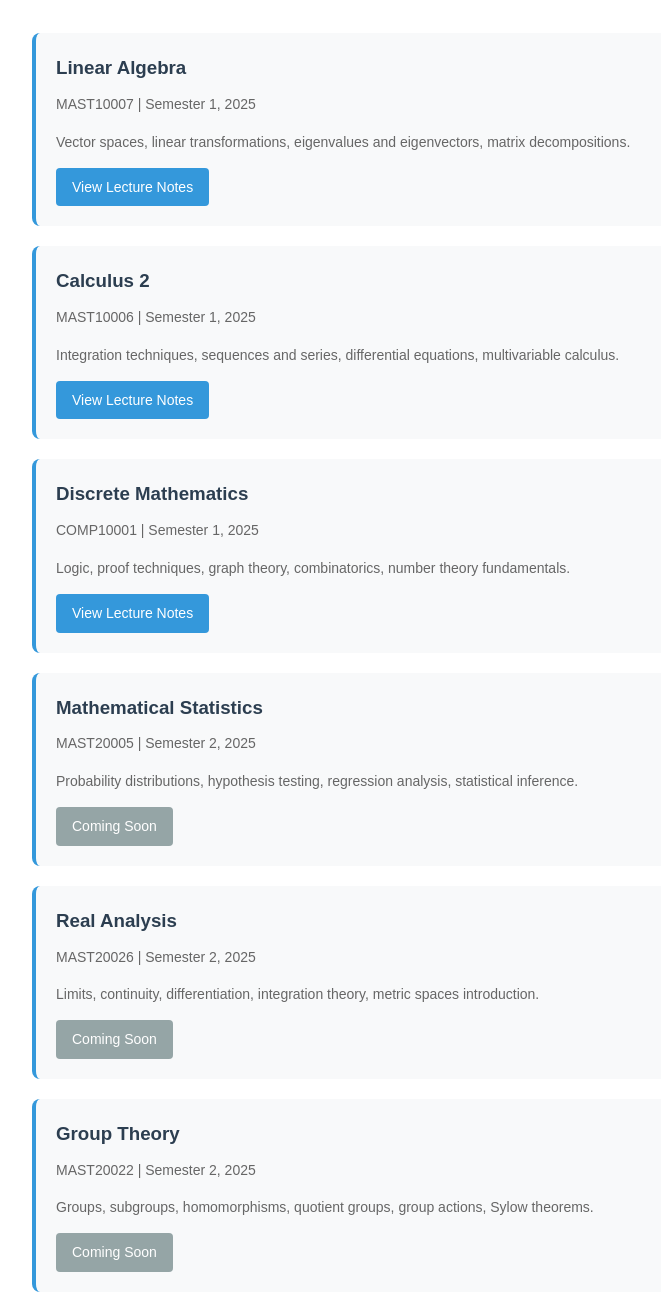
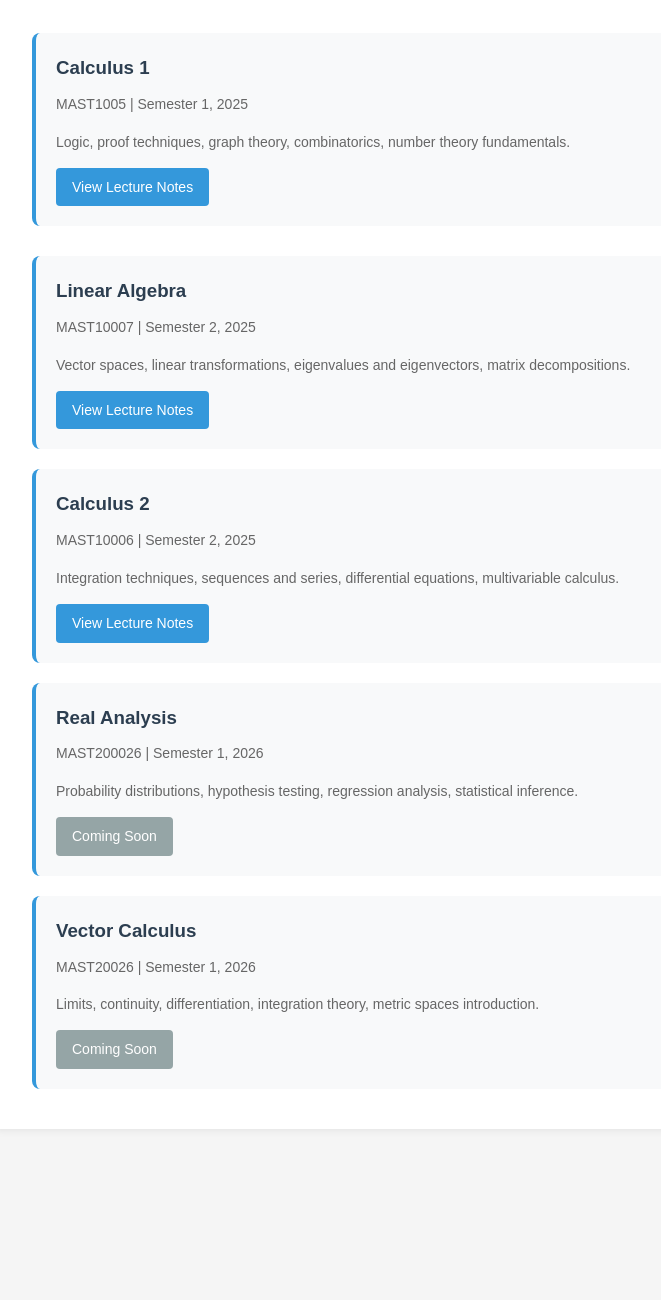
Before and after one commit to andresputeri1/andresputeri1.github.io, a plain HTML site: page subjects.html in a window 1280 px wide. Shown: the part 220-1520 px from the top of the page, without its empty margins (218-879 px from the left). After the commit the page ends 1369 px from the top, so only its background shows below. Drawn offline with Linux system fonts and the light colour scheme.

Commit message:
Update subjects.html

```diff
--- a/subjects.html
+++ b/subjects.html
@@ -121,48 +121,45 @@
             <p>Lecture notes from my courses at University of Melbourne</p>
         </div>
 
+
+ <div class="subject-card">
+                <h3>Calculus 1</h3>
+                <p>MAST1005 | Semester 1, 2025</p>
+                <p>Logic, proof techniques, graph theory, combinatorics, number theory fundamentals.</p>
+                <a href="Calc_1_notes.pdf" class="notes-link" target="_blank">View Lecture Notes</a>
+            </div>
+
         <div class="subjects-grid">
             <div class="subject-card">
                 <h3>Linear Algebra</h3>
-                <p>MAST10007 | Semester 1, 2025</p>
+                <p>MAST10007 | Semester 2, 2025</p>
                 <p>Vector spaces, linear transformations, eigenvalues and eigenvectors, matrix decompositions.</p>
                 <a href="path/to/linear-algebra-notes.pdf" class="notes-link" target="_blank">View Lecture Notes</a>
             </div>
 
             <div class="subject-card">
                 <h3>Calculus 2</h3>
-                <p>MAST10006 | Semester 1, 2025</p>
+                <p>MAST10006 | Semester 2, 2025</p>
                 <p>Integration techniques, sequences and series, differential equations, multivariable calculus.</p>
                 <a href="path/to/calculus2-notes.pdf" class="notes-link" target="_blank">View Lecture Notes</a>
             </div>
 
-            <div class="subject-card">
-                <h3>Discrete Mathematics</h3>
-                <p>COMP10001 | Semester 1, 2025</p>
-                <p>Logic, proof techniques, graph theory, combinatorics, number theory fundamentals.</p>
-                <a href="path/to/discrete-math-notes.pdf" class="notes-link" target="_blank">View Lecture Notes</a>
-            </div>
+
 
             <div class="subject-card">
-                <h3>Mathematical Statistics</h3>
-                <p>MAST20005 | Semester 2, 2025</p>
+                <h3>Real Analysis</h3>
+                <p>MAST200026 | Semester 1, 2026</p>
                 <p>Probability distributions, hypothesis testing, regression analysis, statistical inference.</p>
                 <a href="#" class="notes-link coming-soon">Coming Soon</a>
             </div>
 
             <div class="subject-card">
-                <h3>Real Analysis</h3>
-                <p>MAST20026 | Semester 2, 2025</p>
+                <h3>Vector Calculus</h3>
+                <p>MAST20026 | Semester 1, 2026</p>
                 <p>Limits, continuity, differentiation, integration theory, metric spaces introduction.</p>
                 <a href="#" class="notes-link coming-soon">Coming Soon</a>
             </div>
 
-            <div class="subject-card">
-                <h3>Group Theory</h3>
-                <p>MAST20022 | Semester 2, 2025</p>
-                <p>Groups, subgroups, homomorphisms, quotient groups, group actions, Sylow theorems.</p>
-                <a href="#" class="notes-link coming-soon">Coming Soon</a>
-            </div>
         </div>
     </div>
 </body>
```
